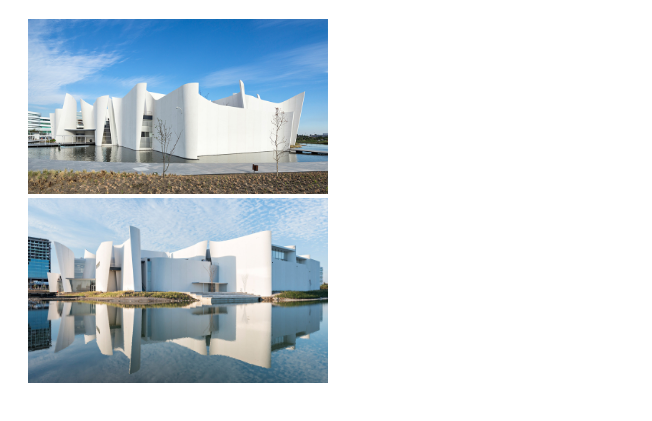
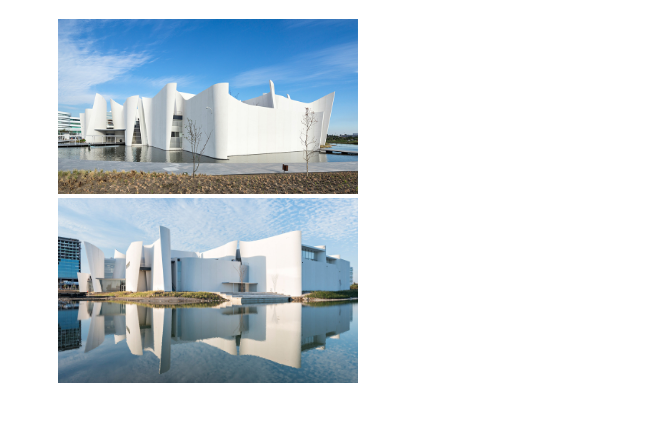
Before and after one commit to GitMalice/OC_files, a plain HTML site: page index.html in a window 1280 px wide. Shown: the part 61-482 px from the top of the page, without its empty margins (0-652 px from the left). Drawn offline with Linux system fonts and the light colour scheme.

Commit message:
Modification des marges

```diff
--- a/index.html
+++ b/index.html
@@ -7,7 +7,7 @@
 
 <body>
 	<h1>Museo Internacional del Barroco / Toyo Ito</h1>
-	<img src="img/mueseo_01.jpg" alt"musée - vue 01" width="300px" style="padding-left:20px"/> <br/>
-	<img src="img/mueseo_02.jpg" alt"musée - vue 02" width="300px" style="padding-left:20px"/>
+	<img src="img/mueseo_01.jpg" alt"musée - vue 01" width="300px" style="padding-left:50px"/> <br/>
+	<img src="img/mueseo_02.jpg" alt"musée - vue 02" width="300px" style="padding-left:50px"/>
 </body>
 </html>
```
